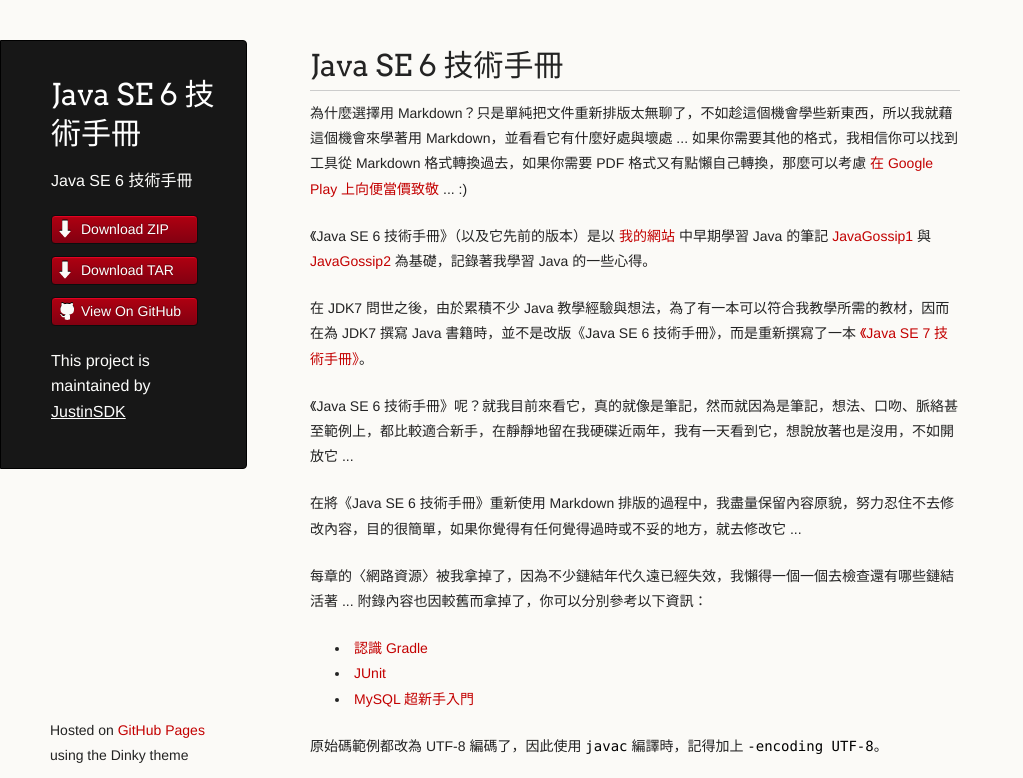
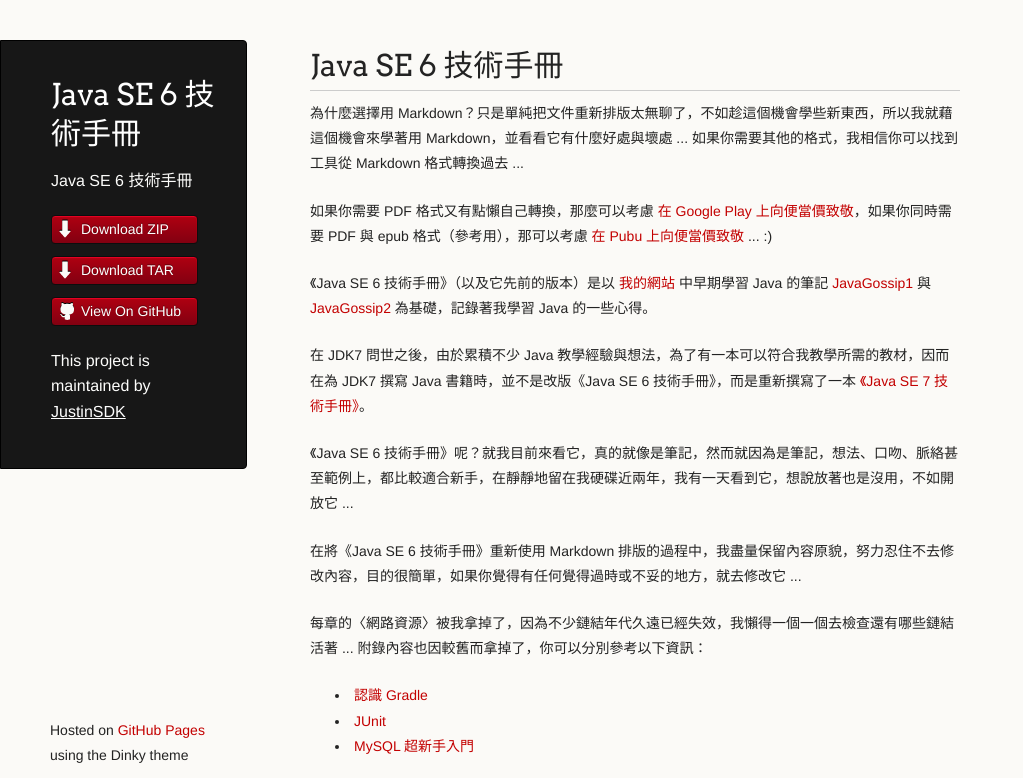
Before and after one commit to JustinSDK/JavaSE6Tutorial, a plain HTML site: page index.html in a window 1280 px wide. Shown: the top 778 px of the page, without its empty margins (0-1023 px from the left). Drawn offline with Linux system fonts and the light colour scheme.

```diff
--- a/index.html
+++ b/index.html
@@ -33,7 +33,9 @@
         <h1>
 <a name="java-se-6-%E6%8A%80%E8%A1%93%E6%89%8B%E5%86%8A" class="anchor" href="#java-se-6-%E6%8A%80%E8%A1%93%E6%89%8B%E5%86%8A"><span class="octicon octicon-link"></span></a>Java SE 6 技術手冊</h1>
 
-<p>為什麼選擇用 Markdown？只是單純把文件重新排版太無聊了，不如趁這個機會學些新東西，所以我就藉這個機會來學著用 Markdown，並看看它有什麼好處與壞處 ... 如果你需要其他的格式，我相信你可以找到工具從 Markdown 格式轉換過去，如果你需要 PDF 格式又有點懶自己轉換，那麼可以考慮 <a href="https://play.google.com/store/books/details/%E6%9E%97%E4%BF%A1%E8%89%AF_Java_SE_6_%E6%8A%80%E8%A1%93%E6%89%8B%E5%86%8A?id=IYqPAgAAQBAJ">在 Google Play 上向便當價致敬</a> ... :)</p>
+<p>為什麼選擇用 Markdown？只是單純把文件重新排版太無聊了，不如趁這個機會學些新東西，所以我就藉這個機會來學著用 Markdown，並看看它有什麼好處與壞處 ... 如果你需要其他的格式，我相信你可以找到工具從 Markdown 格式轉換過去 ... </p>
+
+<p>如果你需要 PDF 格式又有點懶自己轉換，那麼可以考慮 <a href="https://play.google.com/store/books/details/%E6%9E%97%E4%BF%A1%E8%89%AF_Java_SE_6_%E6%8A%80%E8%A1%93%E6%89%8B%E5%86%8A?id=IYqPAgAAQBAJ">在 Google Play 上向便當價致敬</a>，如果你同時需要 PDF 與 epub 格式（參考用），那可以考慮 <a href="http://www.pubu.com.tw/ebook/Java-SE-6-%E6%8A%80%E8%A1%93%E6%89%8B%E5%86%8A-28587">在 Pubu 上向便當價致敬</a> ... :)</p>
 
 <p>《Java SE 6 技術手冊》（以及它先前的版本）是以 <a href="http://openhome.cc">我的網站</a> 中早期學習 Java 的筆記 <a href="http://openhome.cc/Gossip/JavaGossip-V1/">JavaGossip1</a> 與 <a href="http://openhome.cc/Gossip/JavaGossip-V2/">JavaGossip2</a> 為基礎，記錄著我學習 Java 的一些心得。</p>
 
```
Also changed, not shown: params.json (+1 -1 lines).
